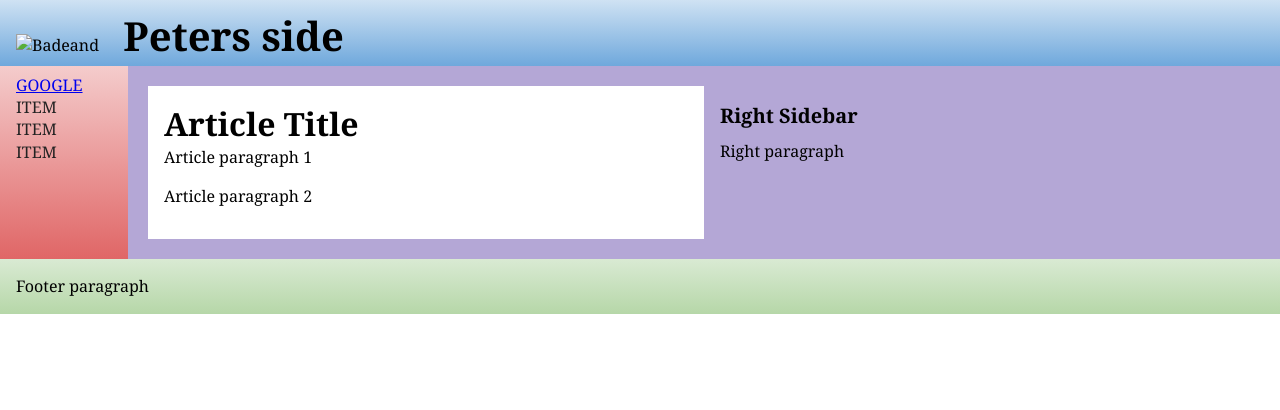
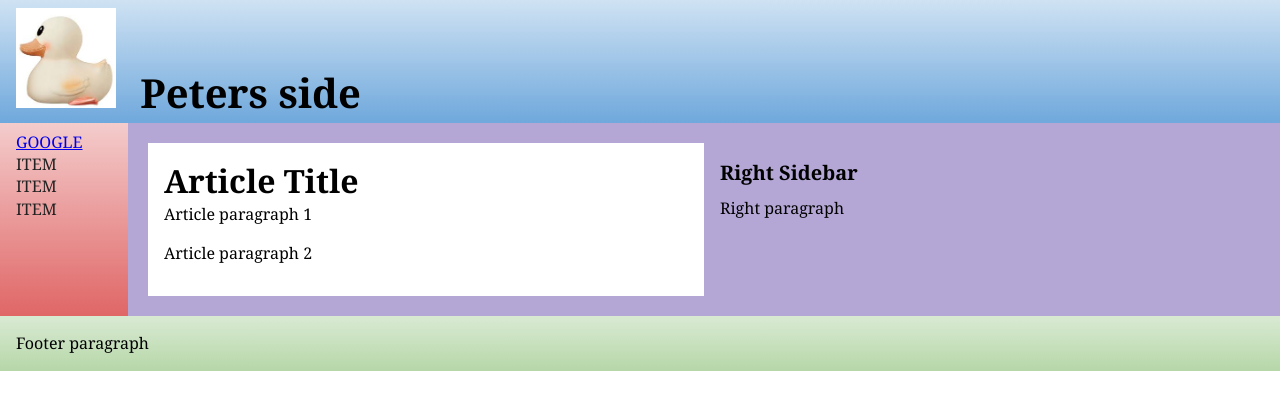
Before and after one commit to dfgdsfgdf/peter, a plain HTML site: page index.html in a window 1280 px wide. Drawn offline with Linux system fonts and the light colour scheme.

Commit message:
ny struktur

```diff
--- a/index.html
+++ b/index.html
@@ -9,7 +9,7 @@
 <body>
     <header>
         <!-- Logo Image -->
-        <img src="billeder/badeand.jfif" alt="Badeand" height="100" width="100" >
+        <img src="./data/badeand.jfif" alt="Badeand" height="100" width="100" >
 
         <h1>Peters side</h1>
     </header>
```
Also changed, not shown: data/badeand.jfif (added).
